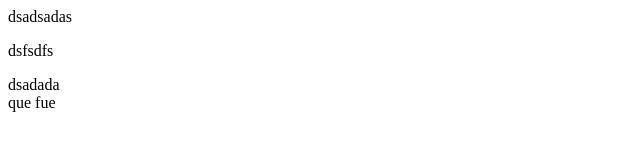
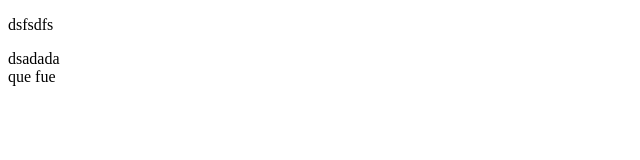
Before and after one commit to Taja34/example, a plain HTML site: page index.html in a window 1280 px wide. Shown: the whole page, without its empty margins (0-640 px from the left). Drawn offline with Linux system fonts and the light colour scheme.

Commit message:
quite una vuelta

```diff
--- a/index.html
+++ b/index.html
@@ -7,7 +7,7 @@
     <title>Document</title>
 </head>
 <body>
-    <div>dsadsadas</div>
+
     <p>dsfsdfs</p>
     dsadada
     <div> que fue </div>
```
